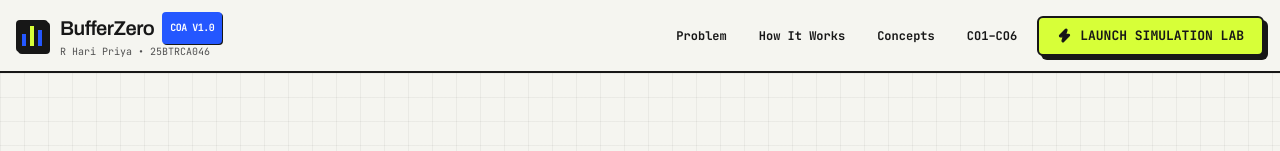
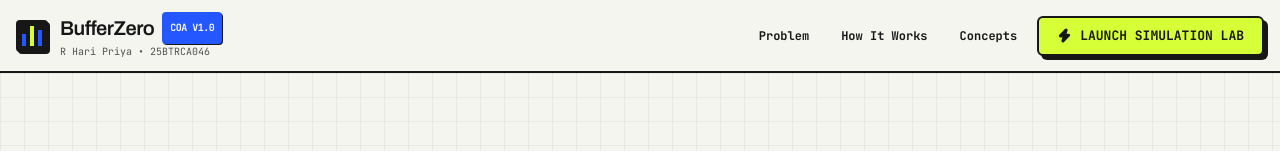
Before and after one commit to Haripriya24071/BufferZero, a React (Vite) app: page / in a window 1280 px wide. Shown: the top 151 px of the page. Built offline with nearby package versions, Linux system fonts and the light colour scheme.

Commit message:
refactor(landing): remove teacher-facing Course Outcomes table from public landing page

```diff
--- a/src/components/ui/Navbar.tsx
+++ b/src/components/ui/Navbar.tsx
@@ -58,12 +58,6 @@ export const Navbar: React.FC<NavbarProps> = ({ currentView, onNavigate }) => {
               >
                 Concepts
               </a>
-              <a
-                href="#outcomes"
-                className="hidden md:inline-block px-3 py-1.5 text-xs font-mono font-bold text-[#171717] hover:bg-[#EBEBE6] rounded transition-colors"
-              >
-                CO1–CO6
-              </a>
 
               <button
                 onClick={() => onNavigate("lab")}
--- a/src/pages/LandingPage.tsx
+++ b/src/pages/LandingPage.tsx
@@ -3,8 +3,6 @@ import { Hero } from "../components/landing/Hero";
 import { ProblemBand } from "../components/landing/ProblemBand";
 import { HowItWorks } from "../components/landing/HowItWorks";
 import { ConceptCards } from "../components/landing/ConceptCards";
-import { OutcomesTable } from "../components/landing/OutcomesTable";
-
 interface LandingPageProps {
   onLaunchLab: () => void;
 }
@@ -16,7 +14,6 @@ export const LandingPage: React.FC<LandingPageProps> = ({ onLaunchLab }) => {
       <ProblemBand />
       <HowItWorks />
       <ConceptCards />
-      <OutcomesTable />
     </main>
   );
 };
```
